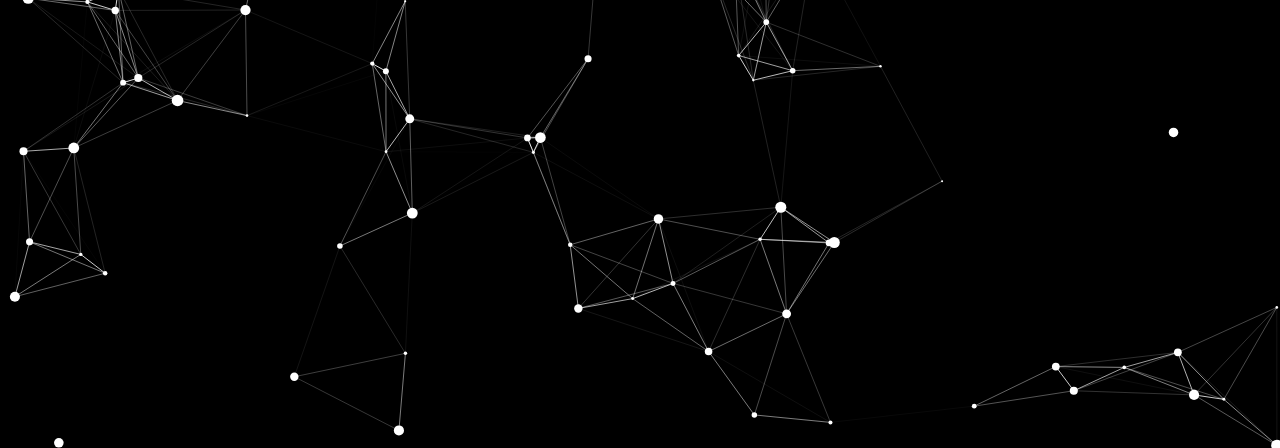
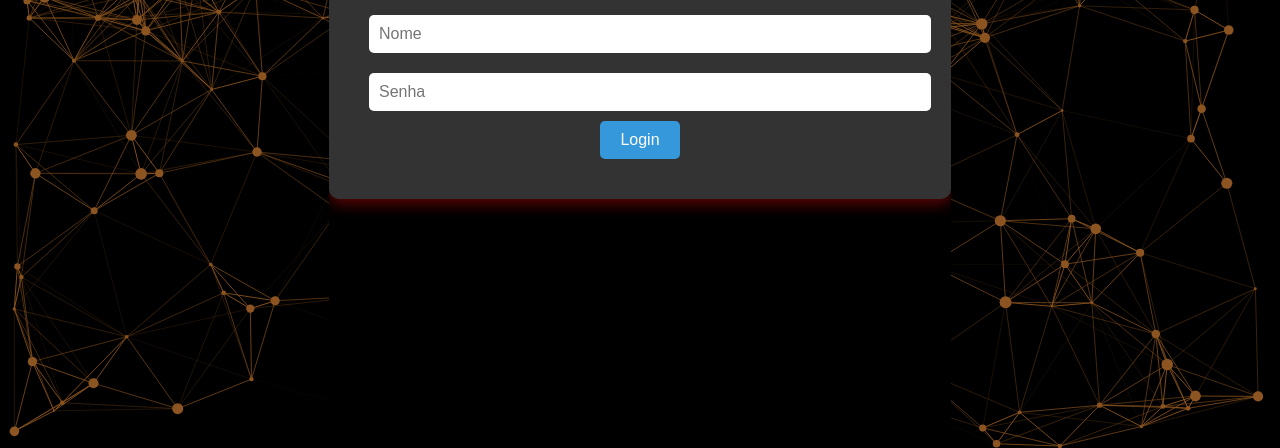
Before and after one commit to tonyn258/Canvas-Particle-Network-Com-login, a plain HTML site: page index.html in a window 1280 px wide. Shown: the part 352-800 px from the top of the page. Drawn offline with Linux system fonts and the light colour scheme.

Commit message:
Atualiza index.html e script.js com as novas implementações

```diff
--- a/index.html
+++ b/index.html
@@ -2,24 +2,81 @@
 <html lang="en">
 <head>
     <meta charset="UTF-8">
+    <meta http-equiv="X-UA-Compatible" content="IE=edge">
     <meta name="viewport" content="width=device-width, initial-scale=1.0">
-  <title>Particle Network</title>
+    <title>Login - Particle Network</title>
+    <link rel="stylesheet" href="style.css">
     <style>
         body, html {
             margin: 0;
             padding: 0;
+            height: 100%;
+            display: flex;
+            justify-content: center;
+            align-items: center;
+            font-family: Arial, sans-serif;
+            background-color: #000;
+            color: white;
             overflow: hidden;
-      background-color: #000;
         }
+
         canvas {
-      display: block;
+            position: fixed;
+            top: 0;
+            left: 0;
+            width: 100%;
+            height: 100%;
+            z-index: -1; /* Canvas atrás da tela de login */
+        }
+
+        .login-container {
+            position: relative;
+            background-color: rgba(255, 255, 255, 0.2); /* Ajuste a transparência aqui */
+            padding: 40px;
+            border-radius: 10px;
+            text-align: center;
+            box-shadow: 0 5px 15px rgba(185, 9, 9, 0.5);
+            z-index: 1;
+        }
+
+        .login-container h2 {
+            margin-bottom: 20px;
+        }
+
+        .login-container input {
+            width: 100%;
+            padding: 10px;
+            margin: 10px 0;
+            border: none;
+            border-radius: 5px;
+            font-size: 16px;
+        }
+
+        .login-container button {
+            padding: 10px 20px;
+            border: none;
+            border-radius: 5px;
+            background-color: #3498db;
+            color: white;
+            font-size: 16px;
+            cursor: pointer;
+        }
+
+        .login-container button:hover {
+            background-color: #2980b9;
         }
     </style>
 </head>
 <body>
     <canvas id="particleCanvas"></canvas>
 
-  <!-- Link para o arquivo JavaScript externo -->
+    <div class="login-container">
+        <h2>Login</h2>
+        <input type="text" placeholder="Nome" id="username">
+        <input type="password" placeholder="Senha" id="password">
+        <button id="loginBtn">Login</button>
+    </div>
+
     <script src="script.js"></script>
 </body>
 </html>
--- a/script.js
+++ b/script.js
@@ -1,88 +1,116 @@
-const canvas = document.getElementById("particleCanvas");
-const ctx = canvas.getContext("2d");
+const canvas = document.getElementById('particleCanvas');
+const ctx = canvas.getContext('2d');
+let particlesArray = [];
 
+// Ajustar o tamanho do canvas para a janela inteira
 canvas.width = window.innerWidth;
 canvas.height = window.innerHeight;
 
 const mouse = {
     x: null,
     y: null,
+    radius: (canvas.height / 80) * (canvas.width / 80)
 };
 
-window.addEventListener("mousemove", function (event) {
+// Captura o movimento do mouse
+window.addEventListener('mousemove', function(event) {
     mouse.x = event.x;
     mouse.y = event.y;
 });
 
-window.addEventListener("resize", function () {
-  canvas.width = window.innerWidth;
-  canvas.height = window.innerHeight;
-  init(); // Reinicia as partículas ao redimensionar
-});
-
-const particlesArray = [];
-const numberOfParticles = 100;
-
+// Função para criar partículas
 class Particle {
-  constructor(x, y, size, speedX, speedY) {
+    constructor(x, y, directionX, directionY, size, color) {
         this.x = x;
         this.y = y;
+        this.directionX = directionX;
+        this.directionY = directionY;
         this.size = size;
-    this.speedX = speedX;
-    this.speedY = speedY;
+        this.color = color;
     }
 
+    // Desenha a partícula
+    draw() {
+        ctx.beginPath();
+        ctx.arc(this.x, this.y, this.size, 0, Math.PI * 2, false);
+        ctx.fillStyle = '#8C5523';
+        ctx.fill();
+    }
+
+    // Atualiza a posição da partícula
     update() {
-    this.x += this.speedX;
-    this.y += this.speedY;
-
-    // Reverter direção ao bater nas bordas
         if (this.x > canvas.width || this.x < 0) {
-      this.speedX = -this.speedX;
+            this.directionX = -this.directionX;
         }
         if (this.y > canvas.height || this.y < 0) {
-      this.speedY = -this.speedY;
+            this.directionY = -this.directionY;
         }
 
-    // Atração pelo mouse
-    const dx = mouse.x - this.x;
-    const dy = mouse.y - this.y;
-    const distance = Math.sqrt(dx * dx + dy * dy);
-    if (distance < 100) {
-      this.x += dx / distance * 2;
-      this.y += dy / distance * 2;
+        // Movimento da partícula
+        this.x += this.directionX;
+        this.y += this.directionY;
+
+        // Interação com o mouse
+        let dx = mouse.x - this.x;
+        let dy = mouse.y - this.y;
+        let distance = Math.sqrt(dx * dx + dy * dy);
+        if (distance < mouse.radius + this.size) {
+            if (mouse.x < this.x && this.x < canvas.width - this.size * 10) {
+                this.x += 10;
+            }
+            if (mouse.x > this.x && this.x > this.size * 10) {
+                this.x -= 10;
+            }
+            if (mouse.y < this.y && this.y < canvas.height - this.size * 10) {
+                this.y += 10;
+            }
+            if (mouse.y > this.y && this.y > this.size * 10) {
+                this.y -= 10;
             }
         }
 
-  draw() {
-    ctx.fillStyle = "white";
-    ctx.beginPath();
-    ctx.arc(this.x, this.y, this.size, 0, Math.PI * 2);
-    ctx.closePath();
-    ctx.fill();
+        this.draw();
     }
 }
 
+// Cria partículas no canvas
 function init() {
-  particlesArray.length = 0; // Limpa o array ao reiniciar
-  for (let i = 0; i < numberOfParticles; i++) {
-    const size = Math.random() * 5 + 1;
-    const x = Math.random() * canvas.width;
-    const y = Math.random() * canvas.height;
-    const speedX = Math.random() * 3 - 1.5;
-    const speedY = Math.random() * 3 - 1.5;
-    particlesArray.push(new Particle(x, y, size, speedX, speedY));
+    particlesArray = [];
+    let numberOfParticles = (canvas.height * canvas.width) / 9000;
+    for (let i = 0; i < numberOfParticles * 2; i++) {
+        let size = (Math.random() * 5) + 1;
+        let x = (Math.random() * ((window.innerWidth - size * 2) - (size * 2)) + size * 2);
+        let y = (Math.random() * ((window.innerHeight - size * 2) - (size * 2)) + size * 2);
+        let directionX = (Math.random() * 2) - 1;
+        let directionY = (Math.random() * 2) - 1;
+        let color = '#8C5523';
+
+        particlesArray.push(new Particle(x, y, directionX, directionY, size, color));
     }
 }
 
-function connect() {
+// Anima as partículas
+function animate() {
+    requestAnimationFrame(animate);
+    ctx.clearRect(0, 0, canvas.width, canvas.height);
+
+    particlesArray.forEach(particle => {
+        particle.update();
+    });
+
+    connectParticles();
+}
+
+// Conecta as partículas
+function connectParticles() {
+    let opacityValue = 1;
     for (let a = 0; a < particlesArray.length; a++) {
         for (let b = a; b < particlesArray.length; b++) {
-      const dx = particlesArray[a].x - particlesArray[b].x;
-      const dy = particlesArray[a].y - particlesArray[b].y;
-      const distance = Math.sqrt(dx * dx + dy * dy);
-      if (distance < 150) {
-        ctx.strokeStyle = "rgba(255, 255, 255," + (1 - distance / 150) + ")";
+            let distance = ((particlesArray[a].x - particlesArray[b].x) * (particlesArray[a].x - particlesArray[b].x))
+                + ((particlesArray[a].y - particlesArray[b].y) * (particlesArray[a].y - particlesArray[b].y));
+            if (distance < (canvas.width / 7) * (canvas.height / 7)) {
+                opacityValue = 1 - (distance / 20000);
+                ctx.strokeStyle = `rgba(140,85,31,${opacityValue})`;
                 ctx.lineWidth = 1;
                 ctx.beginPath();
                 ctx.moveTo(particlesArray[a].x, particlesArray[a].y);
@@ -93,15 +121,20 @@ function connect() {
     }
 }
 
-function animate() {
-  ctx.clearRect(0, 0, canvas.width, canvas.height);
-  for (let i = 0; i < particlesArray.length; i++) {
-    particlesArray[i].update();
-    particlesArray[i].draw();
-  }
-  connect();
-  requestAnimationFrame(animate);
-}
+// Redimensiona o canvas ao mudar o tamanho da janela
+window.addEventListener('resize', function() {
+    canvas.width = window.innerWidth;
+    canvas.height = window.innerHeight;
+    mouse.radius = ((canvas.height / 80) * (canvas.height / 80));
+    init();
+});
 
+// Limpa a posição do mouse ao sair da janela
+window.addEventListener('mouseout', function() {
+    mouse.x = undefined;
+    mouse.y = undefined;
+});
+
+// Inicializa o sistema de partículas e começa a animação
 init();
 animate();
```
Lines whose indentation alone changed are shown as unchanged.
